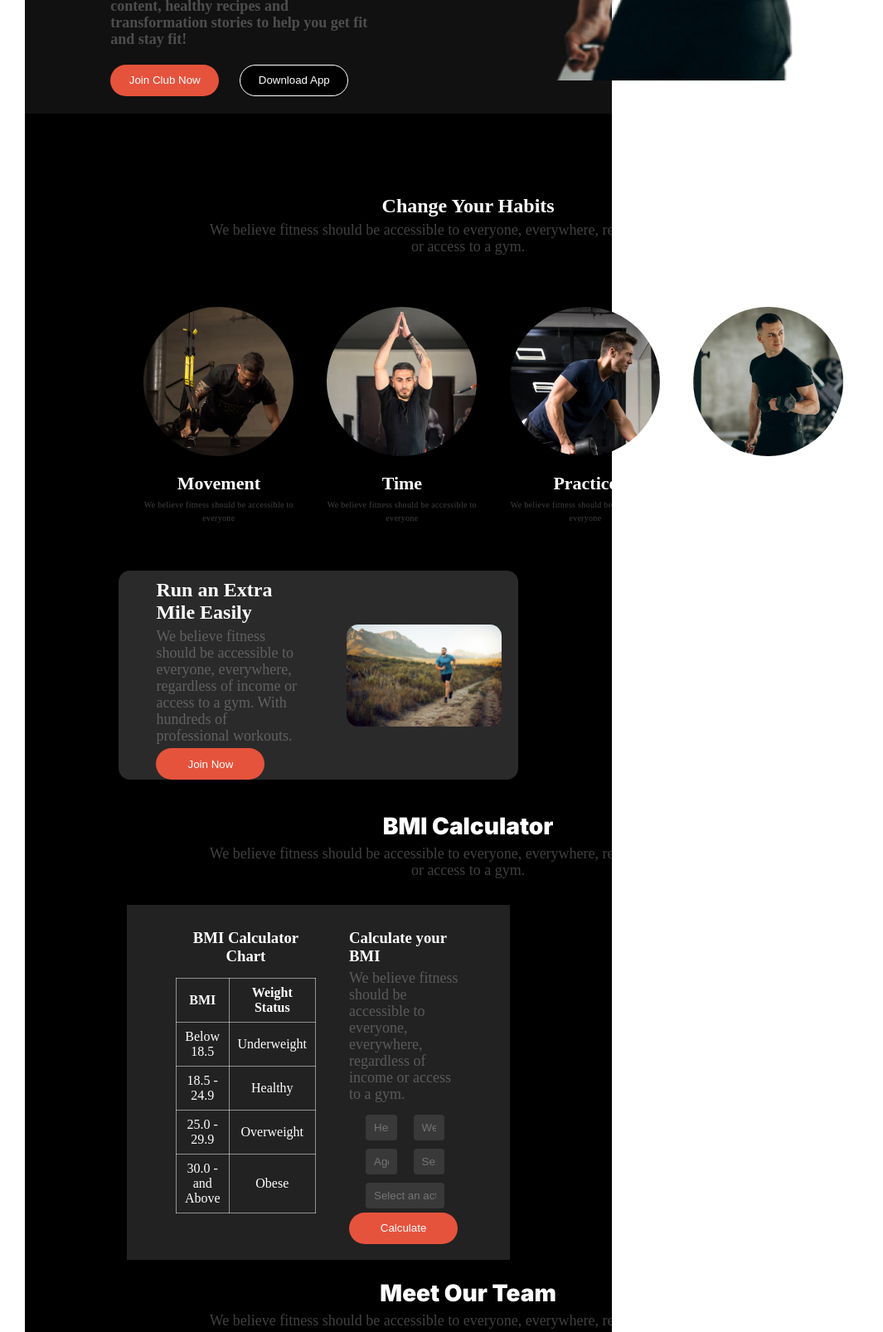
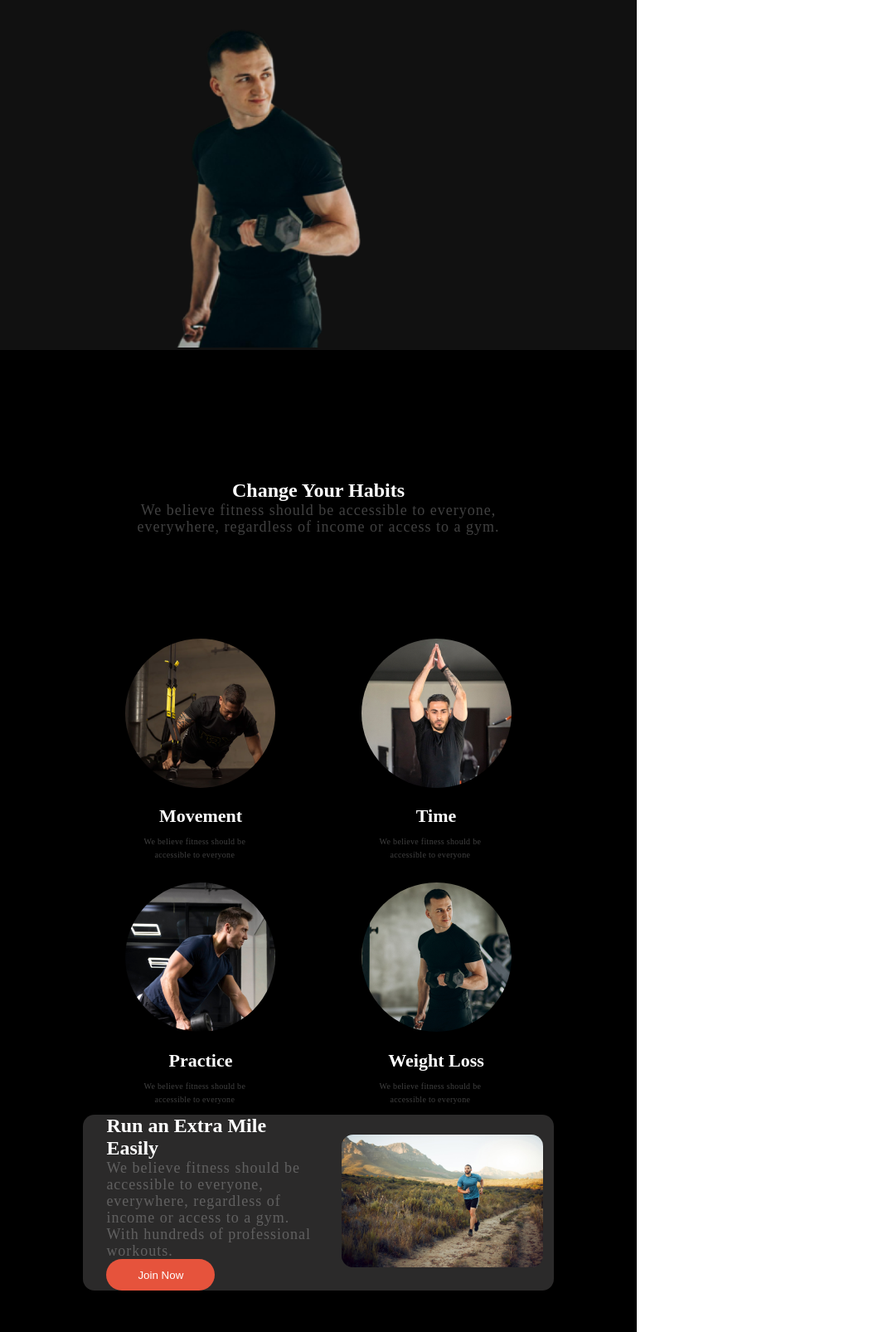
Before and after one commit to Shakwath/Assignment-02, a plain HTML site: page index.html in a window 768 px wide. Shown: the part 680-2286 px from the top of the page at 83% size, 1065 px wide, since content can reach past the window. Drawn offline with Linux system fonts and the light colour scheme; a web font is replaced by a local one.

Commit message:
responsive

```diff
--- a/index.html
+++ b/index.html
@@ -11,7 +11,7 @@
 </head>
 <body>
     <header>
-        <nav>
+        <nav>nav-ba
             <ul class="nav-bar">
                <li><a href="" class="fit">Fitness</a></li>
             <div class="nav-bar">
@@ -83,7 +83,7 @@
                 </div>
                 <div id="BMI">
                     <div>
-                        <h3>BMI Calculator Chart</h3>
+                        <h3 id="bmm">BMI Calculator Chart</h3>
                         <table>
                             <tr>
                                 <th>BMI </th>
--- a/styles/style.css
+++ b/styles/style.css
@@ -216,3 +216,67 @@ footer{
 #copyright{
     font-size: x-small;
 }
+@media screen and (max-width: 992px) and (min-width: 577px) {
+    *{
+        margin: 0;
+    }
+    p,td{
+        letter-spacing: 1px;
+    }
+    header{
+        margin: 0;
+        padding-top: 20px;
+    }
+    .nav-bar{
+        gap: 20px;
+    }
+    #banner{
+        display: flex;
+        flex-direction: column;
+        padding-left: 10px;
+        padding-right: 20%;
+        padding-top: 20px;
+    }
+    #banner img{
+        height: 400px;
+        margin-left: 10px;
+    }
+    .title{
+        width: 80%;
+        margin: 10%;
+    }
+    #cards{
+        grid-template-columns: 1fr 1fr;
+    }
+    .card p{
+        width: 55%;
+        margin: 10px 20%;
+    }
+   .card img{
+        margin-top: 15px;
+        margin-bottom: -5px;
+    }
+    #BMI{
+        grid-template-columns: 1fr;
+    }
+    #calculate-bmi{
+        margin-top: 20px;
+        margin-bottom: 20px;
+    }
+    .form{
+        display: grid;
+        grid-template-columns: 1fr;
+        gap: 10px;
+    }
+    .row{
+        gap: 10px;
+    }
+    #fit-p{
+        margin-top: 15px;
+        width: 60%;
+    }
+    #content{
+        grid-template-columns: 1fr;
+        row-gap: 20px;
+    }
+}
```
